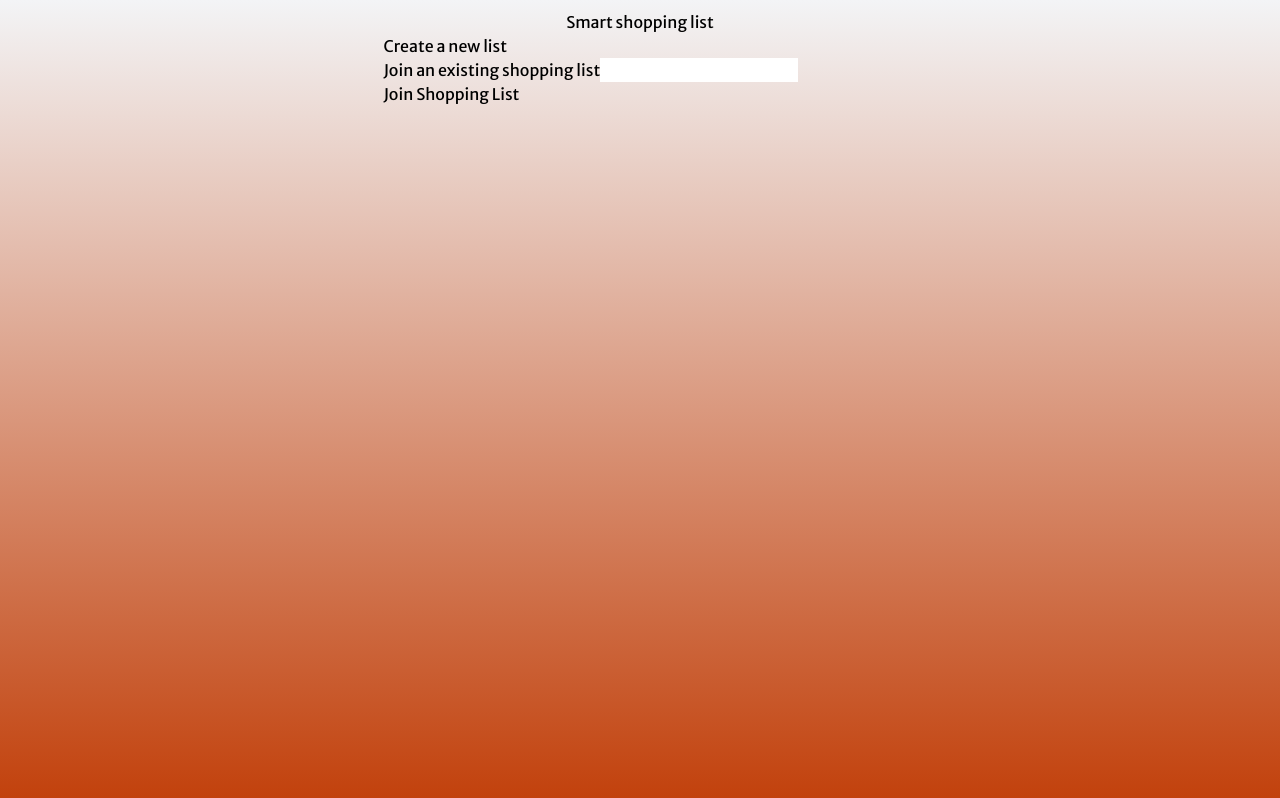
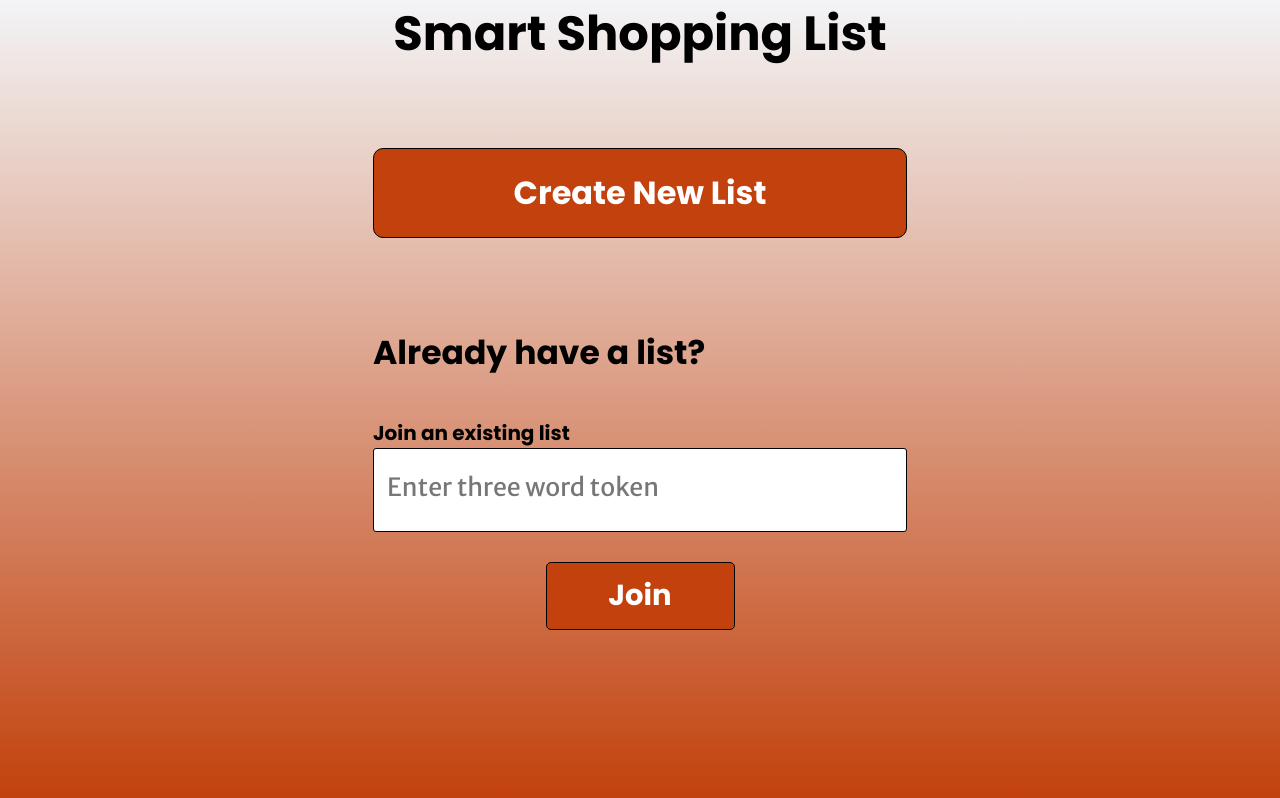
Before and after one commit to the-collab-lab/tcl-50-smart-shopping-list, a React (Vite) app: page / in a window 1280 px wide. Built offline with nearby package versions, Linux system fonts and the light colour scheme.

Commit message:
styled the home page

```diff
--- a/src/views/Home.jsx
+++ b/src/views/Home.jsx
@@ -10,25 +10,60 @@ export function Home({ onClick, onChange, handleForm }) {
 	}, [token, onChange]);
 
 	return (
-		<div className="Home">
-			<button onClick={onClick} className="create-list-btn">
-				Create a new list
+		<div
+			className="home mt-20 flex flex-col
+		items-center justify-center "
+		>
+			<button
+				onClick={onClick}
+				className="create-list-btn bg-[#C2410C] text-white w-[243px] lg:w-[534px] h-[46px] lg:h-[90px]
+				rounded-[10px] font-poppins font-bold text-[20px] lg:text-[32px] leading-[30px] mb-16 border border-1 border-black
+				"
+			>
+				Create New List
 			</button>
 
-			<form onSubmit={handleForm}>
-				<div>
-					<label htmlFor="join-list">Join an existing shopping list</label>
+			<form onSubmit={handleForm} className="mt-20">
+				<p className="mb-10 lg:mb-16 font-poppins font-bold text-[20px] lg:text-[33px] ">
+					Already have a list?
+				</p>
+				<div className="">
+					<label
+						htmlFor="join-list"
+						className=" font-poppins font-thin text-[15px] lg:text-[20px]"
+					>
+						Join an existing list
+					</label>
+					<br />
 					<input
 						value={token}
 						onChange={(e) => setToken(e.target.value)}
 						type="text"
 						name="join-list"
 						id="join-list"
+						placeholder="Enter three word token"
+						className="h-[45px] lg:h-[84px] w-[243px] lg:w-[534px]
+						border border-black leading-[20px]
+						placeholder:text-[#000000]
+						lg:placeholder:text-[#777777]
+						placeholder:pl-[13px]
+						placeholder:text-[13px]
+						lg:placeholder:text-[25px]
+
+						placeholder:font-light
+						rounded-[3px]
+						"
 					/>
 				</div>
-				<button type="submit" disabled={!token}>
-					Join Shopping List
-				</button>
+				<div className="text-center">
+					<button
+						type="submit"
+						disabled={!token}
+						className="bg-[#C2410C] mt-12 text-white rounded-[3px] lg:rounded-[5px] w-[117px] lg:w-[189px] h-[35px] lg:h-[68px]  text-[20px] lg:text-[29px] font-poppins border border-1 border-black "
+					>
+						Join
+					</button>
+				</div>
 			</form>
 		</div>
 	);
--- a/src/views/Layout.css
+++ b/src/views/Layout.css
@@ -26,6 +26,7 @@
 
 .Layout-header > h1 {
 	margin-top: 0;
+	display: block;
 }
 
 .Layout-main {
--- a/src/views/Layout.jsx
+++ b/src/views/Layout.jsx
@@ -8,8 +8,14 @@ export function Layout() {
 	return (
 		<>
 			<div className="Layout">
-				<header className="Layout-header">
-					<h1>Smart shopping list</h1>
+				<header className="Layout-header text-[32px] lg:text-[48px] font-bold leading-[48px] top-16 mb-16 font-poppins">
+					<h1>
+						Smart{' '}
+						<span className="lg:hidden">
+							<br />{' '}
+						</span>{' '}
+						Shopping List
+					</h1>
 				</header>
 				<main className="Layout-main">
 					<Outlet />
--- a/tailwind.config.js
+++ b/tailwind.config.js
@@ -2,7 +2,12 @@
 module.exports = {
 	content: ['./src/**/*.{html,jsx,js}'],
 	theme: {
-		extend: {},
+		extend: {
+			fontFamily: {
+				poppins: ['Poppins', 'sans-serif'],
+				merriweather: ['Merriweather', 'sans-serif'],
+			},
+		},
 	},
 	plugins: [],
 };
```
